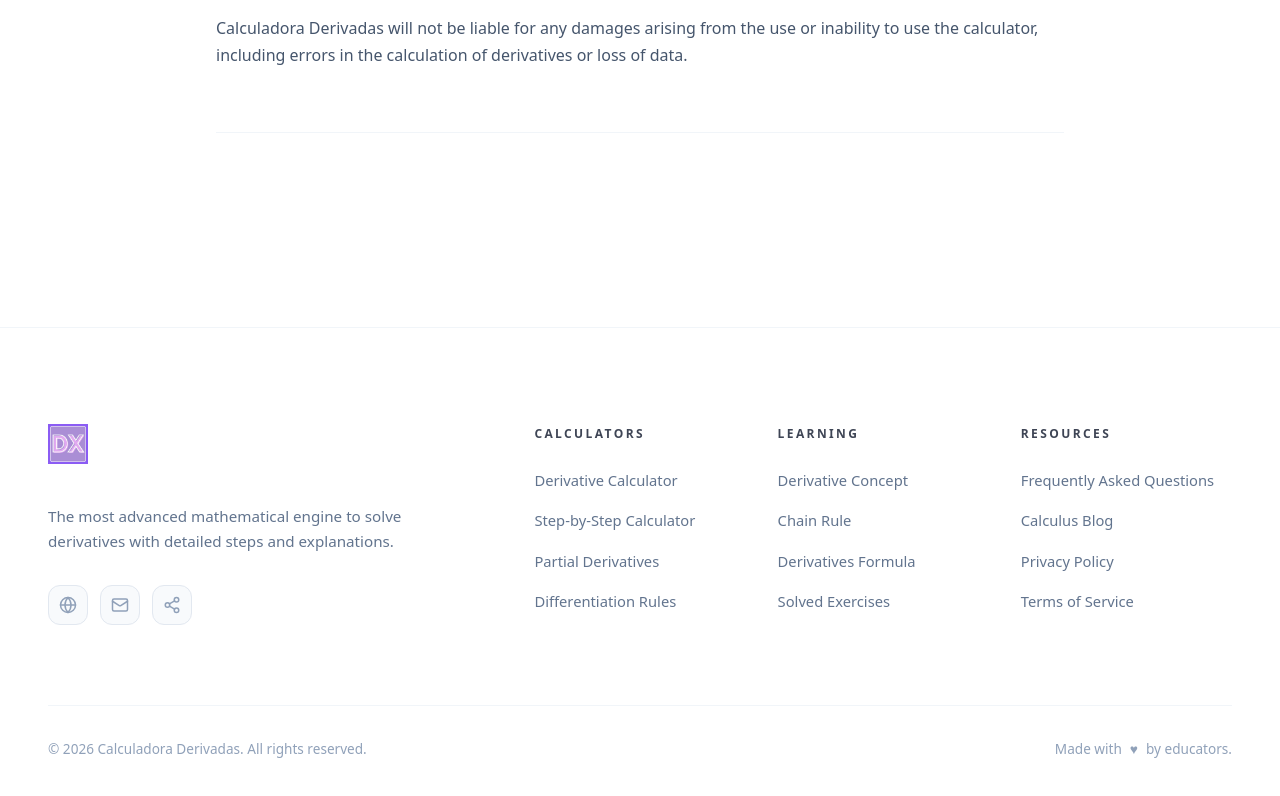
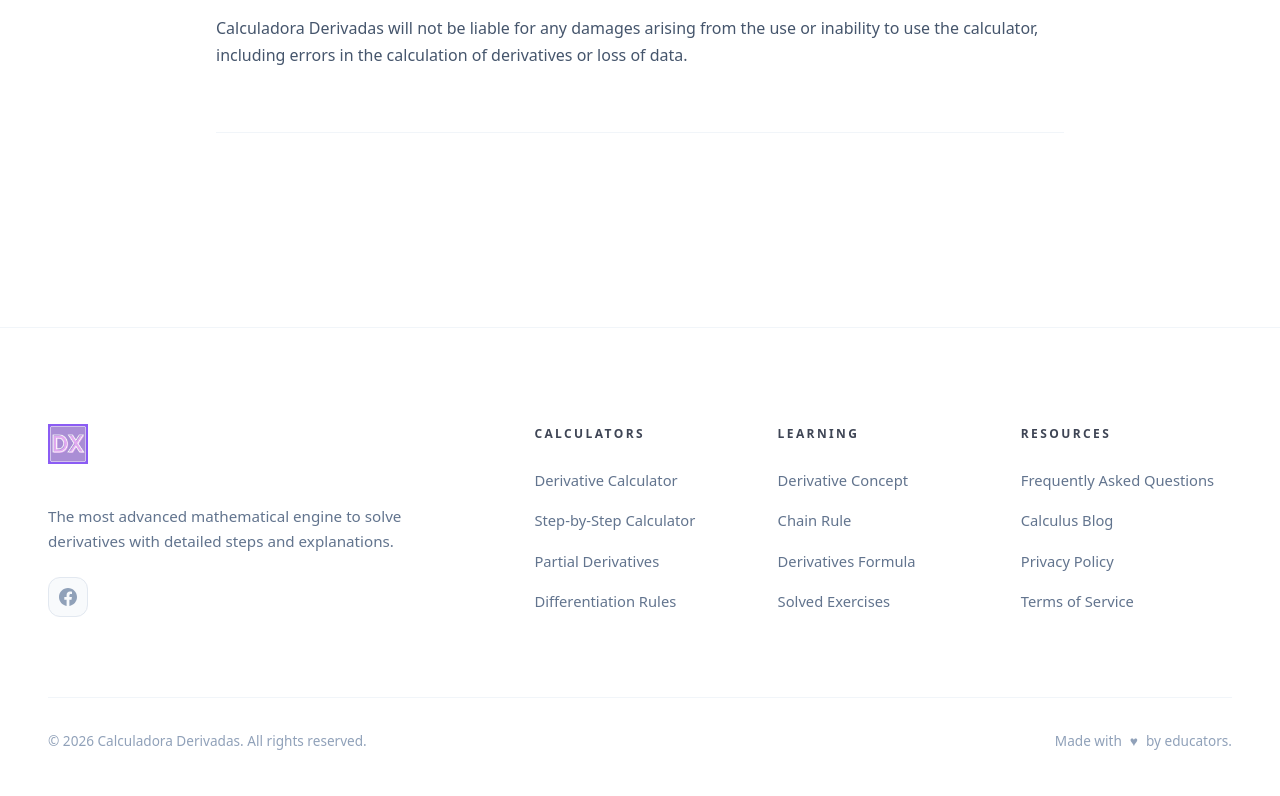
Before and after one commit to syedamaleeha28-lab/derivative-calculator, a Next.js app: page /en/terminos-de-servicio in a window 1280 px wide. Shown: the part 736-1532 px from the top of the page. Built offline with nearby package versions, Linux system fonts and the light colour scheme.

Commit message:
fix vercel deployment error

```diff
--- a/src/components/CalculatorCard.tsx
+++ b/src/components/CalculatorCard.tsx
@@ -4,7 +4,7 @@ import { useState, useRef, useEffect, forwardRef, useImperativeHandle, useMemo }
 import { motion, AnimatePresence } from "framer-motion";
 import { CornerDownLeft, Sparkles, AlertCircle, ChevronDown, BookOpen, CheckCircle2, Settings2, X } from "lucide-react";
 import { usePathname } from "next/navigation";
-import { dictionaries, Lang } from "@/lib/dictionaries";
+import { dictionaries, Lang, type TranslationDictionary } from "@/lib/dictionaries";
 // @ts-ignore
 import nerdamer from "nerdamer/all.min";
 import katex from "katex";
@@ -74,7 +74,7 @@ function CalcBtn({ btn, onClick }: { btn: BtnDef; onClick: (b: BtnDef) => void }
 
 function buildKeypad(
   variable: string,
-  tips: (typeof dictionaries)["es"]["calculator"]["tips"]
+  tips: TranslationDictionary["calculator"]["tips"]
 ): BtnDef[] {
   const fn = (label: string, insert: string, tip: string, variant: Variant = "func"): BtnDef => ({
     label,
--- /dev/null
+++ b/src/components/FacebookSocialLink.tsx
@@ -0,0 +1,48 @@
+export const FACEBOOK_URL =
+  "https://www.facebook.com/profile.php?id=61590109041520";
+
+type FacebookSocialLinkProps = {
+  className?: string;
+  iconSize?: number;
+  "aria-label"?: string;
+};
+
+/** Facebook brand mark (lucide-compatible sizing via currentColor). */
+function FacebookIcon({ size = 18 }: { size?: number }) {
+  return (
+    <svg
+      xmlns="http://www.w3.org/2000/svg"
+      width={size}
+      height={size}
+      viewBox="0 0 24 24"
+      fill="currentColor"
+      aria-hidden
+    >
+      <path d="M24 12.073c0-6.627-5.373-12-12-12s-12 5.373-12 12c0 5.99 4.388 10.954 10.125 11.854v-8.385H7.078v-3.47h3.047V9.43c0-3.007 1.792-4.669 4.533-4.669 1.312 0 2.686.235 2.686.235v2.953H15.83c-1.491 0-1.956.925-1.956 1.874v2.25h3.328l-.532 3.47h-2.796v8.385C19.612 23.027 24 18.062 24 12.073z" />
+    </svg>
+  );
+}
+
+export default function FacebookSocialLink({
+  className,
+  iconSize = 18,
+  "aria-label": ariaLabel = "Facebook",
+}: FacebookSocialLinkProps) {
+  return (
+    <a
+      href={FACEBOOK_URL}
+      target="_blank"
+      rel="noopener noreferrer"
+      aria-label={ariaLabel}
+      className={[
+        "inline-flex shrink-0 items-center justify-center rounded-xl border border-slate-200 bg-slate-50 text-slate-400 transition-all duration-300",
+        "hover:border-violet-300 hover:bg-violet-50 hover:text-violet-600 hover:scale-105 active:scale-95",
+        className,
+      ]
+        .filter(Boolean)
+        .join(" ")}
+    >
+      <FacebookIcon size={iconSize} />
+    </a>
+  );
+}
--- a/src/components/Footer.tsx
+++ b/src/components/Footer.tsx
@@ -1,9 +1,9 @@
 "use client";
 
 import Link from "@/components/LanguageLink";
-import { Globe, Mail, Share2 } from "lucide-react";
 import { usePathname } from "next/navigation";
 import { BrandLogoLink } from "./BrandLogo";
+import FacebookSocialLink from "./FacebookSocialLink";
 import { dictionaries, Lang } from "@/lib/dictionaries";
 
 export default function Footer() {
@@ -24,22 +24,11 @@ export default function Footer() {
               <BrandLogoLink variant="footer" className="group-hover:opacity-95 transition-opacity" />
             </div>
 
-            <p className="text-slate-500 leading-relaxed max-w-sm mb-8 text-[0.95rem]">
+            <p className="text-slate-500 leading-relaxed max-w-sm mb-6 text-[0.95rem]">
               {t.desc}
             </p>
 
-            {/* Social icons */}
-            <div className="flex items-center gap-3">
-              {[Globe, Mail, Share2].map((Icon, i) => (
-                <a
-                  key={i}
-                  href="#"
-                  className="w-10 h-10 rounded-xl bg-slate-50 border border-slate-200 flex items-center justify-center text-slate-400 hover:text-secondary hover:border-secondary/30 transition-all duration-300"
-                >
-                  <Icon size={18} />
-                </a>
-              ))}
-            </div>
+            <FacebookSocialLink className="h-10 w-10" />
           </div>
 
           {/* Nav columns */}
--- a/src/components/Navbar.tsx
+++ b/src/components/Navbar.tsx
@@ -7,6 +7,7 @@ import Link from "@/components/LanguageLink";
 import NextLink from "next/link";
 import { usePathname } from "next/navigation";
 import { BrandLogoLink } from "./BrandLogo";
+import FacebookSocialLink from "./FacebookSocialLink";
 import { dictionaries, Lang } from "@/lib/dictionaries";
 
 export default function Navbar() {
@@ -83,6 +84,7 @@ export default function Navbar() {
 
         {/* ─── Desktop actions ──────────────────────────────────────────── */}
         <div className="hidden md:flex items-center gap-2">
+          <FacebookSocialLink className="h-9 w-9" iconSize={16} />
 
           {/* ─── Language Switcher (Desktop) ─── */}
           <div className="relative">
@@ -132,7 +134,8 @@ export default function Navbar() {
         </div>
 
         {/* ─── Mobile toggles ────────────────────────────────────────────── */}
-        <div className="flex items-center gap-2 md:hidden">
+        <div className="flex items-center gap-1.5 md:hidden">
+          <FacebookSocialLink className="h-9 w-9" iconSize={16} />
           <button
             onClick={() => setLangOpen(!langOpen)}
             className="p-2 text-slate-500 flex items-center gap-1"
--- a/src/lib/dictionaries.ts
+++ b/src/lib/dictionaries.ts
@@ -1,4 +1,6 @@
-export const dictionaries = {
+import type { DeepStringify, Lang } from "./dictionary-types";
+
+const dictionariesData = {
   es: {
     nav: {
       works: "Cómo funciona",
@@ -1702,6 +1704,10 @@ export const dictionaries = {
       accept: "Aceitar e Ir ao Início"
     }
   }
-} as const;
+};
 
-export type Lang = keyof typeof dictionaries;
+export type TranslationDictionary = DeepStringify<typeof dictionariesData.es>;
+
+export const dictionaries = dictionariesData as Record<Lang, TranslationDictionary>;
+
+export type { Lang };
--- /dev/null
+++ b/src/lib/dictionary-types.ts
@@ -0,0 +1,13 @@
+/**
+ * Recursively widens string literal types to `string` so each locale
+ * can use different copy without cross-language assignability errors.
+ */
+export type DeepStringify<T> = T extends string
+  ? string
+  : T extends readonly (infer U)[]
+    ? DeepStringify<U>[]
+    : T extends object
+      ? { [K in keyof T]: DeepStringify<T[K]> }
+      : T;
+
+export type Lang = "es" | "en" | "pt";
```
